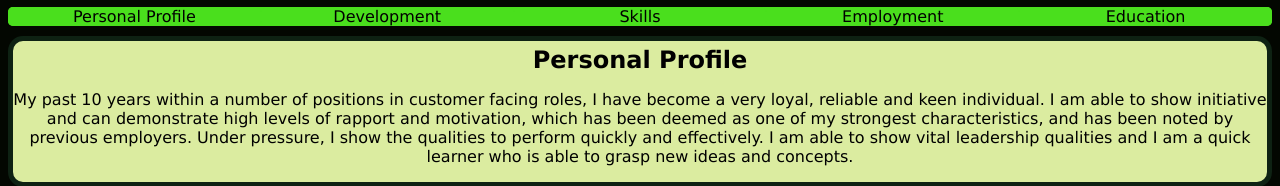
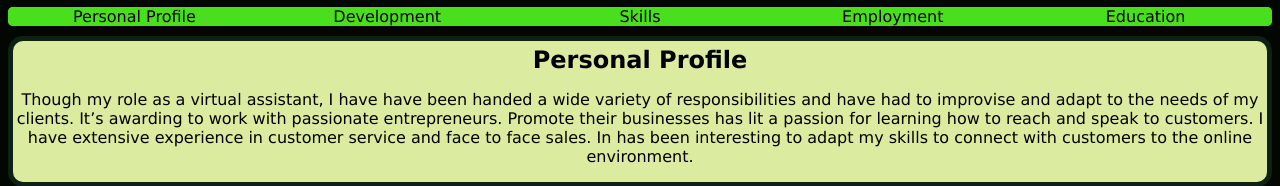
Before and after one commit to S-Hodges/portfolio.github.io, a plain HTML site: page index.html in a window 1280 px wide. Shown: the part 256-442 px from the top of the page. Drawn offline with Linux system fonts and the light colour scheme; a script that the page names is missing.

Commit message:
Update index.html

```diff
--- a/index.html
+++ b/index.html
@@ -44,7 +44,7 @@
 
     <div class="profile">
       <h2 id="profile">Personal Profile</h2>
-      <p>My past 10 years within a number of positions in customer facing roles, I have become a very loyal, reliable and keen individual. I am able to show initiative and can demonstrate high levels of rapport and motivation, which has been deemed as one of my strongest characteristics, and has been noted by previous employers. Under pressure, I show the qualities to perform quickly and effectively. I am able to show vital leadership qualities and I am a quick learner who is able to grasp new ideas and concepts.</p>
+      <p>Though my role as a virtual assistant, I have have been handed a wide variety of responsibilities and have had to improvise and adapt to the needs of my clients. It’s awarding to work with passionate entrepreneurs. Promote their businesses has lit a passion for learning how to reach and speak to customers. I have extensive experience in customer service and face to face sales. In has been interesting to adapt my skills to connect with customers to the online environment.</p>
     </div>
 
     <div class="sbs">
```
